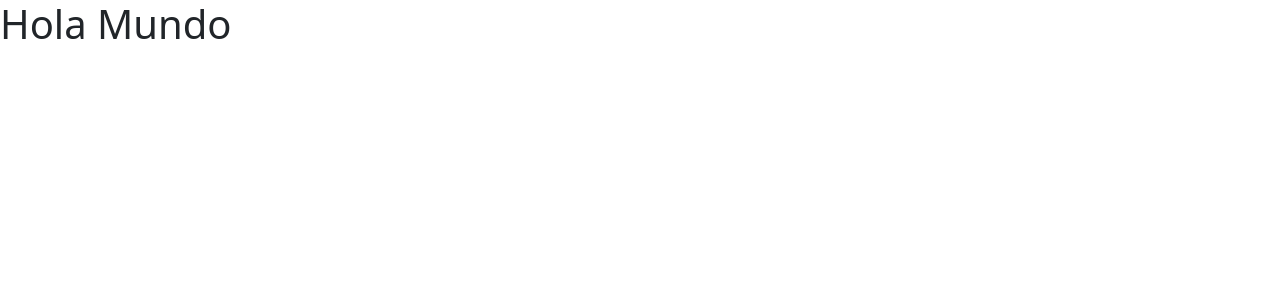
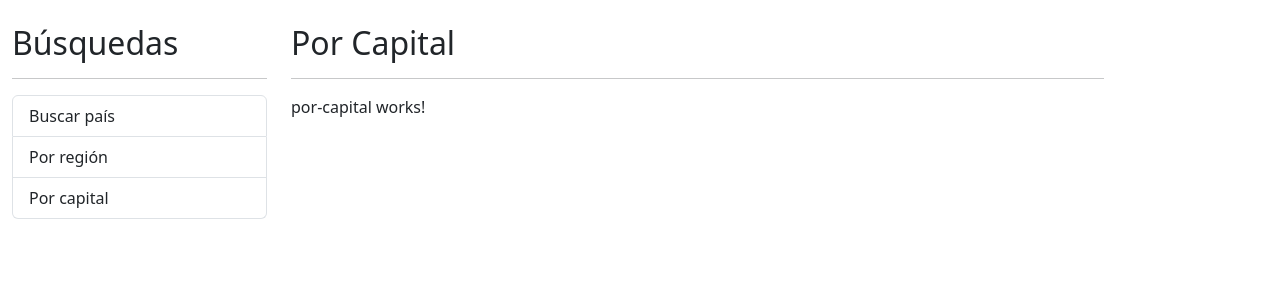
Before and after one commit to karlozjaramillo/curso-angular-paisesApp, an Angular app: page / in a window 1280 px wide. Shown: the top 300 px of the page. Built offline with nearby package versions, Linux system fonts and the light colour scheme.

Commit message:
Estructura HTML de nuestra aplicación

```diff
--- a/src/app/app.component.html
+++ b/src/app/app.component.html
@@ -1 +1,16 @@
-<h1>Hola Mundo</h1>
+<div class="row container mt-4">
+    <div class="col-3">
+        <h2>Búsquedas</h2>
+        <hr>
+        <ul class="list-group">
+            <li class="list-group-item">Buscar país</li>
+            <li class="list-group-item">Por región</li>
+            <li class="list-group-item">Por capital</li>
+        </ul>
+    </div>
+    <div class="col">
+        <h2>Por Capital</h2>
+        <hr>
+        <app-por-capital></app-por-capital>
+    </div>
+</div>
```
